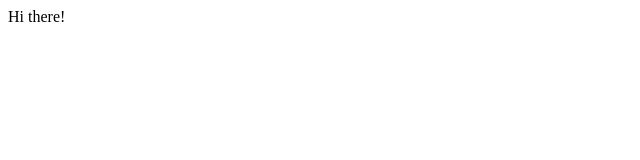
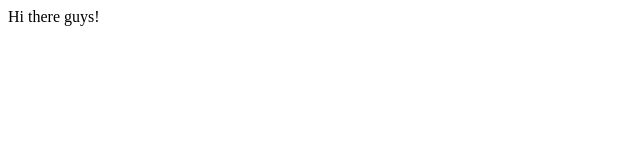
Before and after one commit to naserkh/remote_git, a plain HTML site: page index.html in a window 1280 px wide. Shown: the full height of the page, 0-640 px from the left. Drawn offline with Linux system fonts and the light colour scheme.

Commit message:
baby added

```diff
--- a/index.html
+++ b/index.html
@@ -1,5 +1,5 @@
 <html>
 <body>
-	Hi there!
+	Hi there guys!
 </body>
 </html>
```
